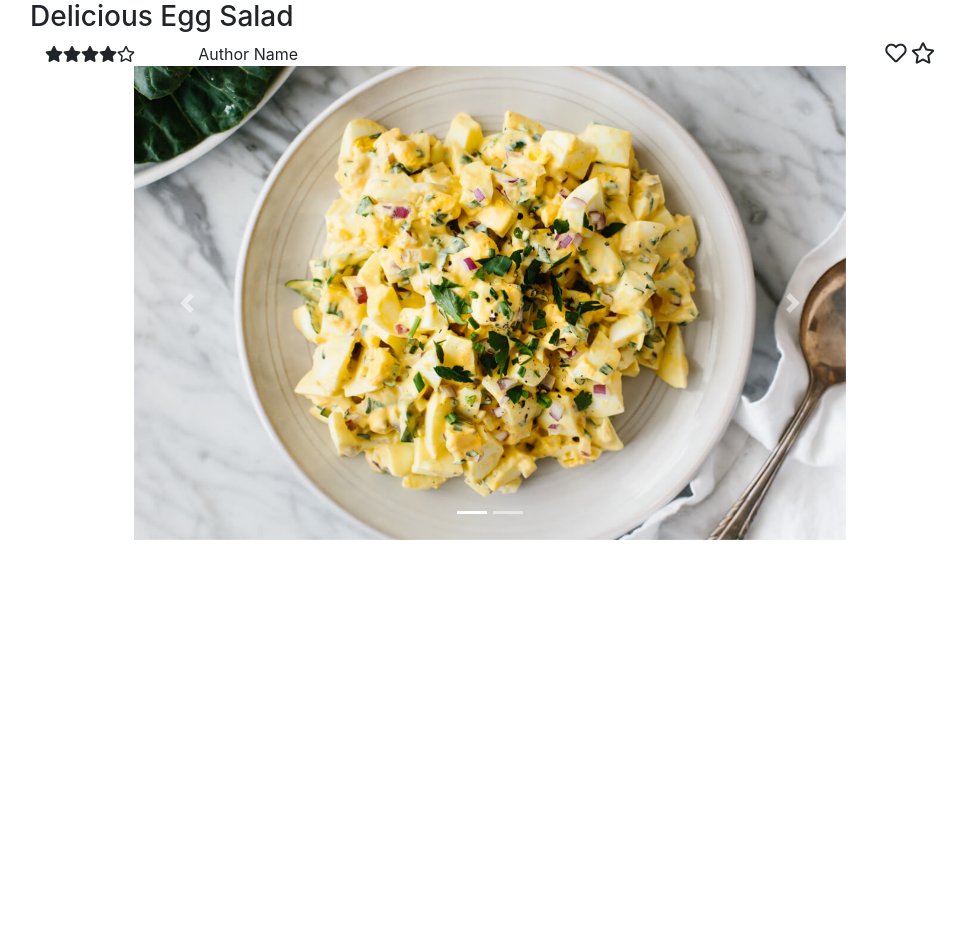
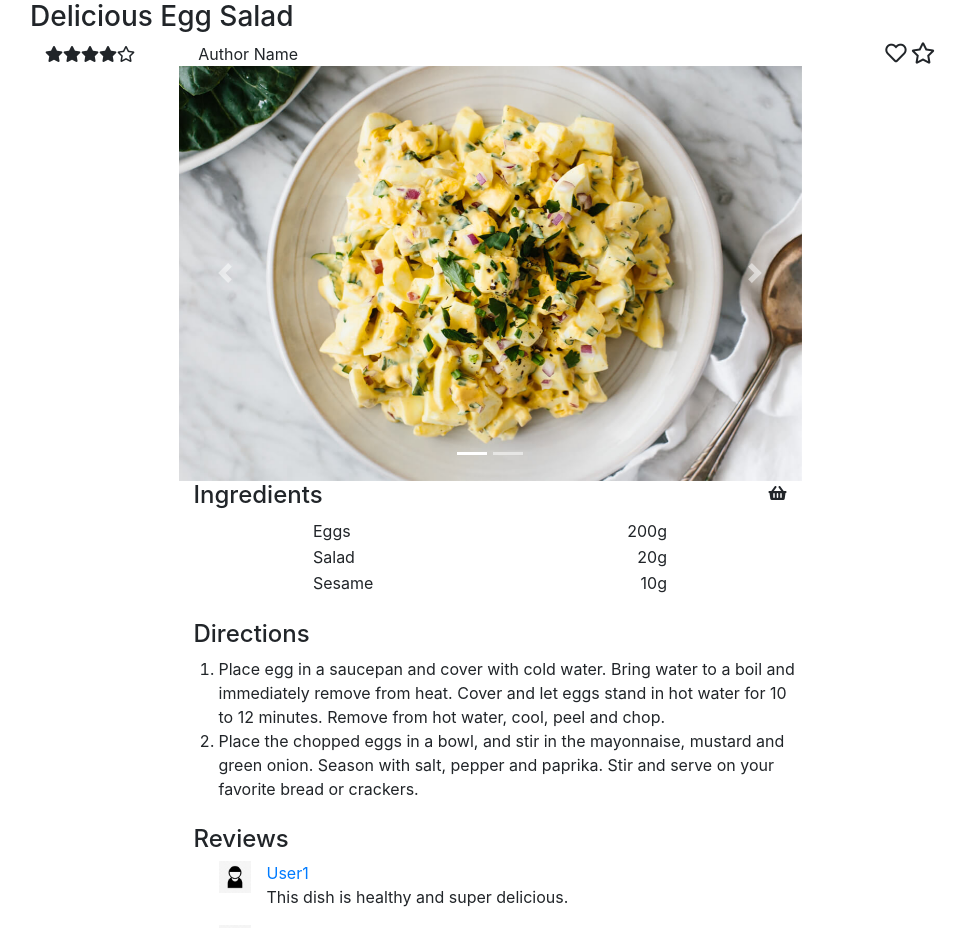
Before and after one commit to rossfrank/wbdv-sp21-recipe-planner, a React (Create React App) app: page /recipe/recipe-profile in a window 1280 px wide. Shown: the top 928 px of the page, without its empty margins (150-1115 px from the left). Before the commit the page ends 800 px from the top, so only its background shows below. Built offline with nearby package versions, Linux system fonts and the light colour scheme.

Commit message:
Create static recipe-profile

```diff
--- /dev/null
+++ b/src/components/recipe-profile/directions.js
@@ -0,0 +1,29 @@
+import React from "react";
+import "./recipe-profile.css";
+
+const Directions = () => {
+  return (
+    <>
+      <div className="row center-element percentage70-item">
+        <div className="col">
+          <h4>Directions</h4>
+        </div>
+      </div>
+      <ol className="percentage70-item center-element">
+        <li>
+          Place egg in a saucepan and cover with cold water. Bring water to a
+          boil and immediately remove from heat. Cover and let eggs stand in hot
+          water for 10 to 12 minutes. Remove from hot water, cool, peel and
+          chop.
+        </li>
+        <li>
+          Place the chopped eggs in a bowl, and stir in the mayonnaise, mustard
+          and green onion. Season with salt, pepper and paprika. Stir and serve
+          on your favorite bread or crackers.
+        </li>
+      </ol>
+    </>
+  );
+};
+
+export default Directions;
--- a/src/components/recipe-profile/ingredients.js
+++ b/src/components/recipe-profile/ingredients.js
@@ -1,7 +1,35 @@
-import React from 'react'
+import React from "react";
+import "./recipe-profile.css"
 
 const Ingredients = () => {
+  return (
+    <>
+      <div className="row center-element percentage70-item">
+        <div className="col-8">
+          <h4>Ingredients</h4>
+        </div>
+        <div className="col-4 align-to-right">
+          <i className="fas fa-shopping-basket"></i>
+        </div>
+      </div>
+        <table className="center-element table-frame">
+          <tbody>
+            <tr>
+              <td className="align-to-left">Eggs</td>
+              <td className="align-to-right">200g</td>
+            </tr>
+            <tr>
+              <td className="align-to-left">Salad</td>
+              <td className="align-to-right">20g</td>
+            </tr>
+            <tr>
+              <td className="align-to-left">Sesame</td>
+              <td className="align-to-right">10g</td>
+            </tr>
+          </tbody>
+        </table>
+    </>
+  );
+};
 
-}
-
-export default Ingredients
+export default Ingredients;
--- a/src/components/recipe-profile/recipe-image.js
+++ b/src/components/recipe-profile/recipe-image.js
@@ -11,11 +11,11 @@ const RecipeImage = () => {
         className="carousel slide image-display"
         data-bs-ride="carousel"
       >
-        <ol class="carousel-indicators">
+        <ol className="carousel-indicators">
           <li
             data-target="#carouselExampleIndicators"
             data-slide-to="0"
-            class="active"
+            className="active"
           ></li>
           <li data-target="#carouselExampleIndicators" data-slide-to="1"></li>
         </ol>
@@ -28,22 +28,22 @@ const RecipeImage = () => {
           </div>
         </div>
         <a
-          class="carousel-control-prev"
+          className="carousel-control-prev"
           href="#carouselExampleIndicators"
           role="button"
           data-slide="prev"
         >
-          <span class="carousel-control-prev-icon" aria-hidden="true"></span>
-          <span class="sr-only">Previous</span>
+          <span className="carousel-control-prev-icon" aria-hidden="true"></span>
+          <span className="sr-only">Previous</span>
         </a>
         <a
-          class="carousel-control-next"
+          className="carousel-control-next"
           href="#carouselExampleIndicators"
           role="button"
           data-slide="next"
         >
-          <span class="carousel-control-next-icon" aria-hidden="true"></span>
-          <span class="sr-only">Next</span>
+          <span className="carousel-control-next-icon" aria-hidden="true"></span>
+          <span className="sr-only">Next</span>
         </a>
       </div>
     </>
--- a/src/components/recipe-profile/recipe-profile.css
+++ b/src/components/recipe-profile/recipe-profile.css
@@ -7,6 +7,31 @@
 }
 
 .image-display {
-  width: 80%;
+  width: 70%;
   margin: auto;
 }
+
+.center-element {
+    margin:auto;
+}
+
+.percentage70-item {
+    width: 70%;
+}
+
+.table-frame {
+    width: 40%;
+}
+
+.align-to-left {
+    text-align: left;
+}
+
+.align-to-right{
+    text-align: right;
+}
+
+.user-photo {
+    width: 2rem;
+    height: 2rem;
+}
--- a/src/components/recipe-profile/recipe-profile.js
+++ b/src/components/recipe-profile/recipe-profile.js
@@ -1,7 +1,10 @@
 import React from "react";
 import { Link, Route } from "react-router-dom";
 import "./recipe-profile.css";
-import RecipeImage from "./recipe-image"
+import RecipeImage from "./recipe-image";
+import Ingredients from "./ingredients";
+import Directions from "./directions";
+import Reviews from "./reviews"
 
 const RecipeProfile = () => {
   return (
@@ -26,7 +29,12 @@ const RecipeProfile = () => {
           <i className="far fa-star fa-lg"></i>
         </div>
       </div>
-      <RecipeImage/>
+      <RecipeImage />
+      <Ingredients />
+      &nbsp;
+      <Directions />
+      &nbsp;
+      <Reviews />
     </div>
   );
 };
--- /dev/null
+++ b/src/components/recipe-profile/reviews.js
@@ -0,0 +1,45 @@
+import React from "react";
+import "./recipe-profile.css";
+import User from "./pic/user.jpeg";
+
+const Reviews = () => {
+  return (
+    <>
+      <div className="row center-element percentage70-item">
+        <div className="col-8">
+          <h4>Reviews</h4>
+        </div>
+      </div>
+      <ul className="percentage70-item center-element">
+        <div className="media">
+          <img
+            src={User}
+            className="align-self-start mr-3 user-photo"
+            alt="..."
+          />
+          <div className="media-body">
+            <a className="mt-0">User1</a>
+            <p>This dish is healthy and super delicious.</p>
+          </div>
+        </div>
+
+        <div className="media">
+          <img
+            src={User}
+            className="align-self-start mr-3 user-photo"
+            alt="..."
+          />
+          <div className="media-body">
+            <a className="mt-0">User2</a>
+            <p>
+              I love this dish so much. I love this dish so much. I love this
+              dish so much. I love this dish so much. I love this dish so much.
+            </p>
+          </div>
+        </div>
+      </ul>
+    </>
+  );
+};
+
+export default Reviews;
```
Also changed, not shown: src/components/recipe-profile/pic/user.jpeg (added). Lines whose indentation alone changed are shown as unchanged.
